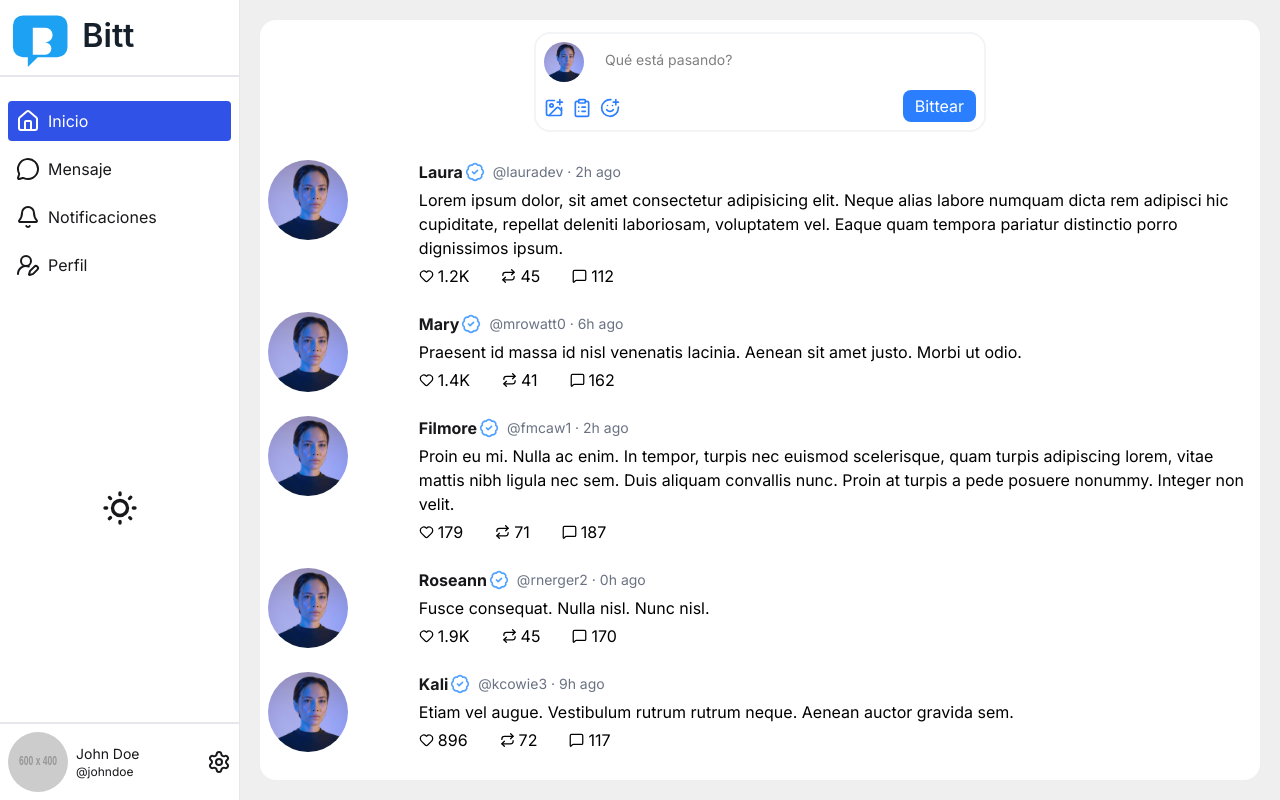
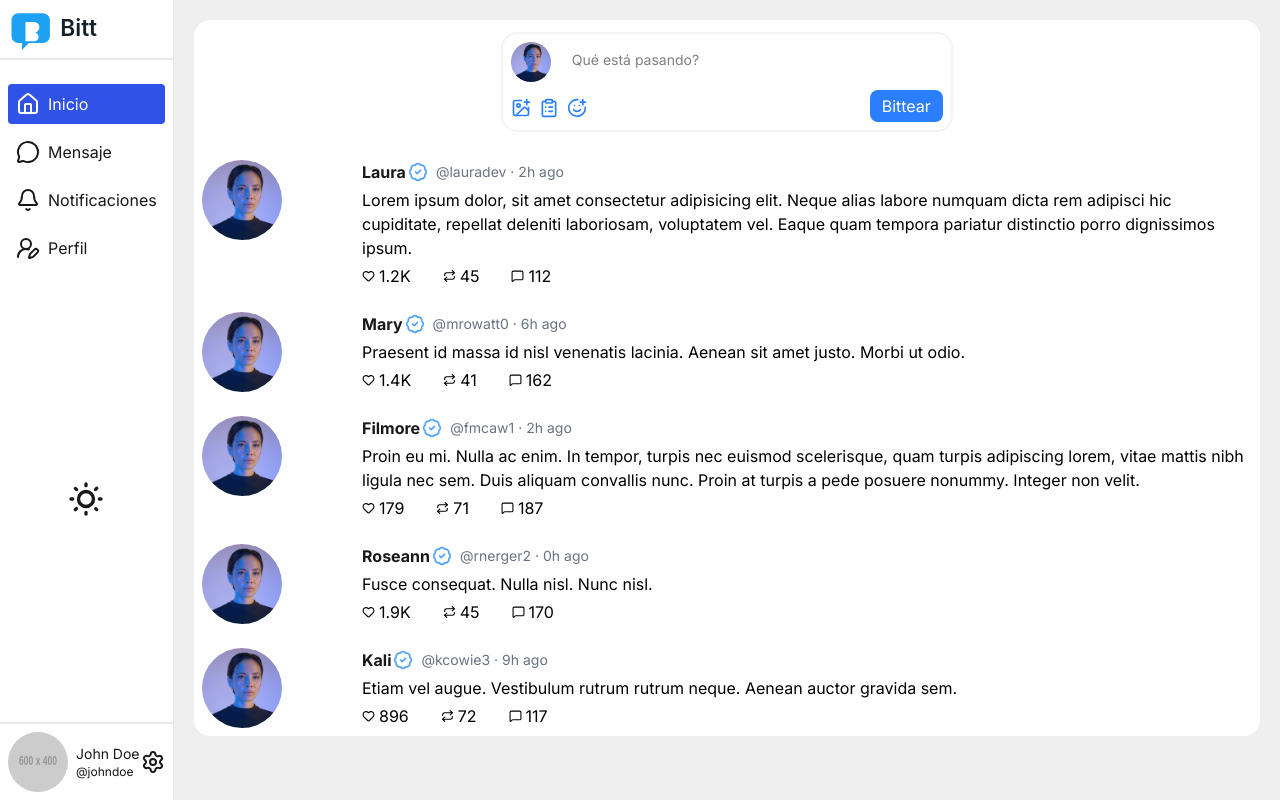
Before and after one commit to kemtch19/bitt-frontend, a React (Vite) app: page /profile in a window 1280 px wide. Both pictures are taken after a click on the picture 119 px from the left and 38 px from the top of the page. Built offline with nearby package versions, Linux system fonts and the light colour scheme.

Commit message:
feat: update CardPost and Feed components for improved layout; adjust icon sizes and add no-scrollbar class

```diff
--- a/src/components/CardPost.jsx
+++ b/src/components/CardPost.jsx
@@ -84,15 +84,15 @@
             <p className="text-black mb-1">{d.description}</p>
             <div className="flex gap-8">
               <div className="flex gap-1">
-                <HeartIcon color="black" width={15} />
+                <HeartIcon color="black" width={13} />
                 <span className="text-black">{convertNumber(d.likes)}</span>
               </div>
               <div className="flex gap-1">
-                <RepeatIcon color="black" width={15} />
+                <RepeatIcon color="black" width={13} />
                 <span className="text-black">{convertNumber(d.reposts)}</span>
               </div>
               <div className="flex gap-1">
-                <MessageSquareIcon color="black" width={15} />
+                <MessageSquareIcon color="black" width={13} />
                 <span className="text-black">{convertNumber(d.chats)}</span>
               </div>
             </div>
--- a/src/components/Sidebar.jsx
+++ b/src/components/Sidebar.jsx
@@ -20,8 +20,8 @@
 
   return (
     <div
-      className={`w-60 border-r border-gray-200 flex flex-col justify-between items-center max-sm:absolute top-0 bottom-0 z-20 max-sm:bg-amber-400 ${
-        sidebarOpen ? "translate-x-0 bg-white" : "max-sm:-translate-x-full "
+      className={`w-60 border-r border-gray-200 flex flex-col justify-between items-center max-sm:absolute top-0 bottom-0 z-20 max-sm:flex-1 bg-white ${
+        sidebarOpen ? "translate-x-0 " : "max-sm:-translate-x-full "
       } transition-all duration-500 ease-in-out`}
     >
       <div className="w-full">
--- a/src/index.css
+++ b/src/index.css
@@ -9,3 +9,7 @@
 textarea{
   resize: none;
 }
+
+.no-scrollbar::-webkit-scrollbar {
+  display: none;
+}
--- a/src/page/Feed.jsx
+++ b/src/page/Feed.jsx
@@ -5,7 +5,7 @@
 
 export const Feed = () => {
   return (
-    <div className="h-full p-5 flex">
+    <div className="p-5 flex no-scrollbar">
       <div className="flex bg-white rounded-2xl flex-col">
         <div className="flex p-3 justify-center">
           <div className="border-2 border-gray-100 rounded-2xl p-2">
--- a/src/page/Layout.jsx
+++ b/src/page/Layout.jsx
@@ -11,7 +11,7 @@
   return user ? (
     <div className="flex w-full h-screen">
       <Sidebar sidebarOpen={sidebarOpen} setSidebarOpen={setSidebarOpen} />
-      <div className="flex-1 bg-[#efeff0]">
+      <div className=" bg-[#efeff0] overflow-y-auto">
         <Outlet />
       </div>
 
--- a/src/page/Profile.jsx
+++ b/src/page/Profile.jsx
@@ -31,9 +31,9 @@
               </p>
               <div className="flex text-sm mt-2 text-gray-500 gap-2 items-center">
                 <MapPinIcon className="size-4" />
-                <p className="mr-5">Florida, EU</p>
+                <p className="mr-5 text-xs">Florida, EU</p>
                 <CalendarIcon className="size-4" />
-                <p>Se unió hace 15 días</p>
+                <p className=" text-xs">Se unió hace 15 días</p>
               </div>
               <hr className="text-gray-300 my-3" />
               <div className="flex gap-1 items-center">
```
